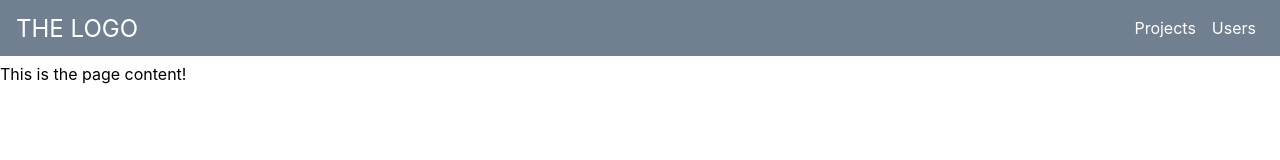
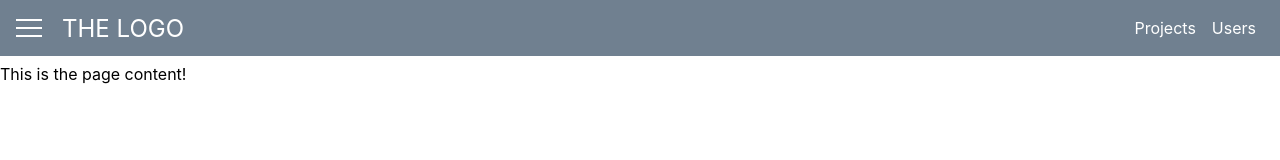
Before and after one commit to jamesanderegg/react_navbar, a React (Create React App) app in the folder my_app/: page / in a window 1280 px wide. Shown: the top 160 px of the page. Built offline with nearby package versions, Linux system fonts and the light colour scheme.

Commit message:
CSS on the toolbar. Started to build the side panel and css

```diff
--- /dev/null
+++ b/my_app/src/components/SidePanel/ToggleButton.css
@@ -0,0 +1,20 @@
+.toggle-button{
+    display: flex;
+    flex-direction: column;
+    justify-content: space-around;
+    height:24px;
+    width: 30px;
+    background: transparent;
+    border: none;
+    cursor: pointer;
+    padding: 0;
+    box-sizing: border-box;
+}
+.toggle-button:focus {
+    outline: none;
+}
+.toggle-button__line{
+    width: 26px;
+    height: 2px;
+    background: white;
+}
--- /dev/null
+++ b/my_app/src/components/SidePanel/ToggleButton.js
@@ -0,0 +1,14 @@
+import React from 'react';
+
+import './ToggleButton.css';
+
+const toggleButton = props => (
+    <button className="toggle-button">
+        <div className ="toggle-button__line" />
+        <div className ="toggle-button__line" />
+        <div className ="toggle-button__line" />
+
+    </button>
+);
+
+export default toggleButton;
--- a/my_app/src/components/Toolbar/Toolbar.css
+++ b/my_app/src/components/Toolbar/Toolbar.css
@@ -24,6 +24,9 @@
 .toolbar_navigation-items li{
     padding: 0 0.5rem;
 }
+.toolbar__logo{
+    margin-left: 1rem;
+}
 .toolbar__logo a{
     color: white;
     text-decoration: none;
--- a/my_app/src/components/Toolbar/Toolbar.js
+++ b/my_app/src/components/Toolbar/Toolbar.js
@@ -1,11 +1,15 @@
 import React from 'react';
+
+import ToggleButton from '../SidePanel/ToggleButton';
 import './Toolbar.css';
 
 //function component
 const toolbar = props => (
     <header className="toolbar">
         <nav className="toolbar__navigation">
-            <div></div>
+            <div>
+              <ToggleButton />
+            </div>
             <div className="toolbar__logo"><a href="/">THE LOGO</a></div>
             <div className="spacer" />
             <div className="toolbar_navigation-items">
```
Also changed, not shown: my_app/src/components/SidePanel/SidePanel.js (added, +15 -0 lines), my_app/src/components/SidePanel/SidePanel.css (added).
